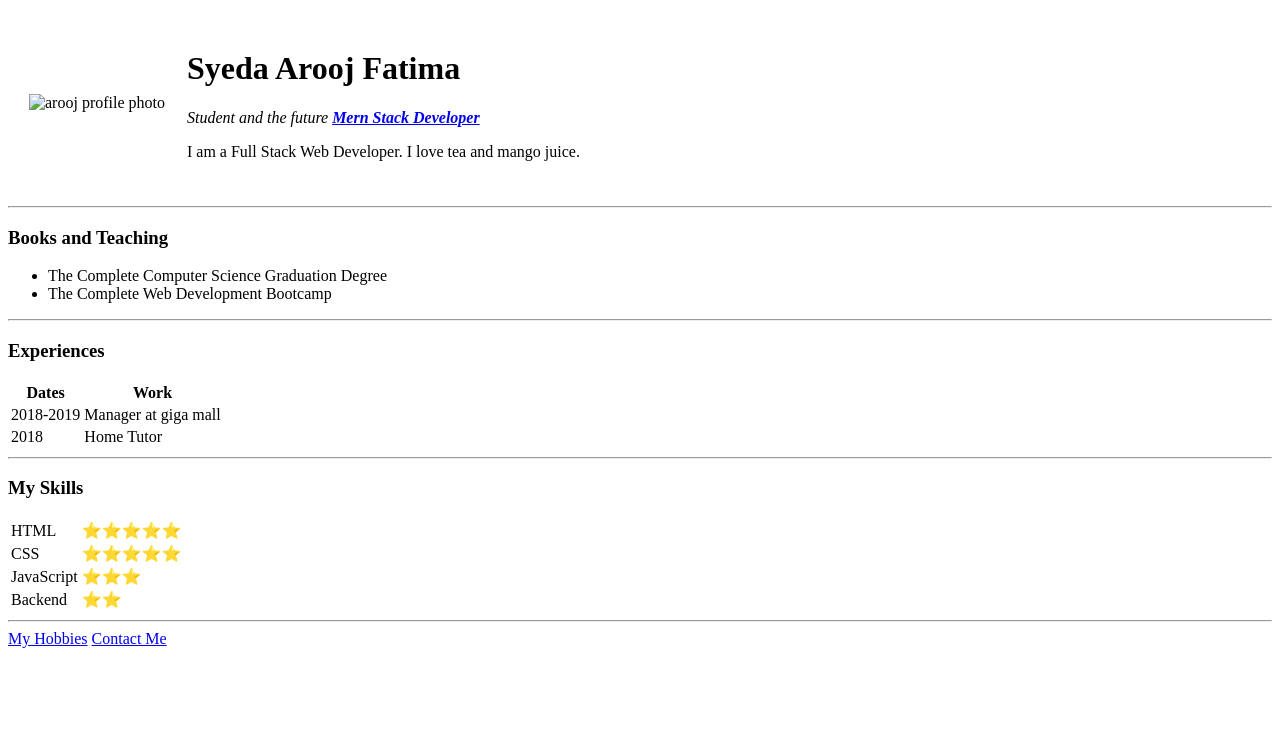
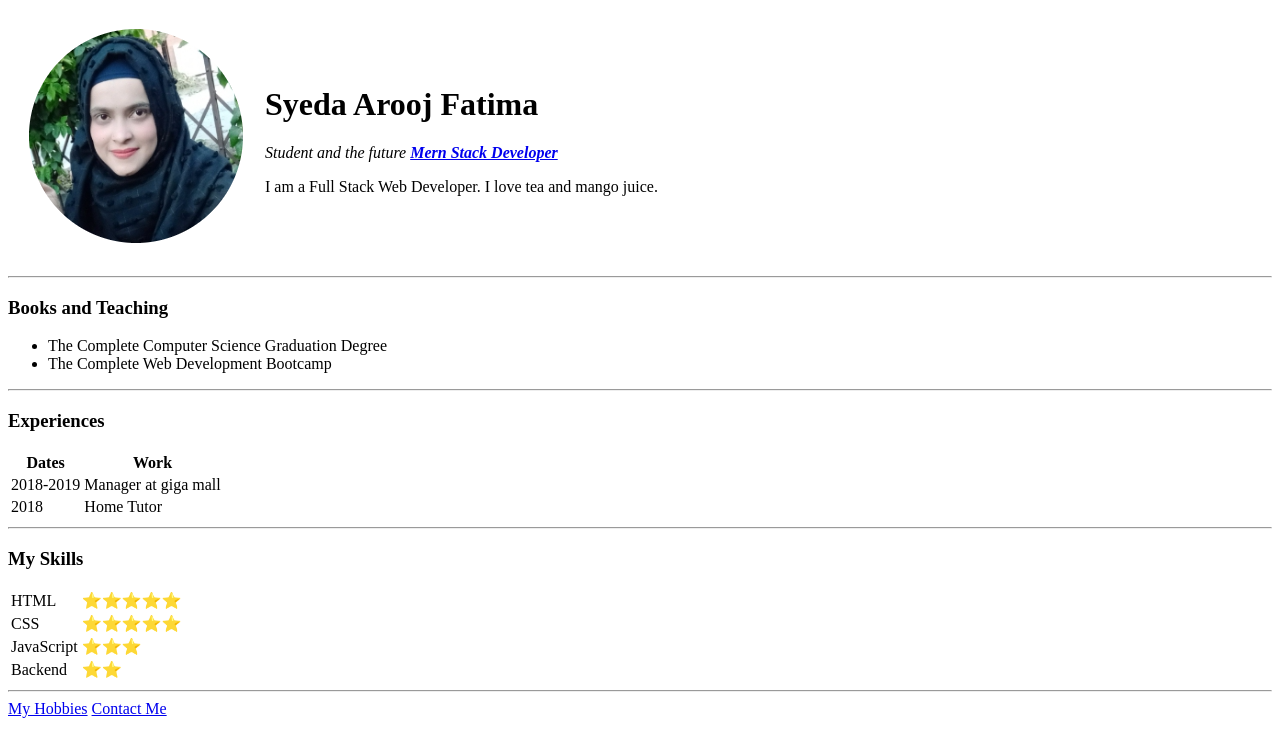
Before and after one commit to SyedaAroojFatima/cv, a plain HTML site: page index.html in a window 1280 px wide. Drawn offline with Linux system fonts and the light colour scheme; the site is published under a folder, as on GitHub Pages, so addresses that start at the root find nothing.

Commit message:
Update index.html

```diff
--- a/index.html
+++ b/index.html
@@ -10,7 +10,7 @@
     <table cellspacing="20">
         <tr>
             <td>
-                <img src="/arooj.png" alt="arooj profile photo"/>
+                <img src="arooj.png" alt="arooj profile photo"/>
             </td>
             <td>
                 <h1>
```
